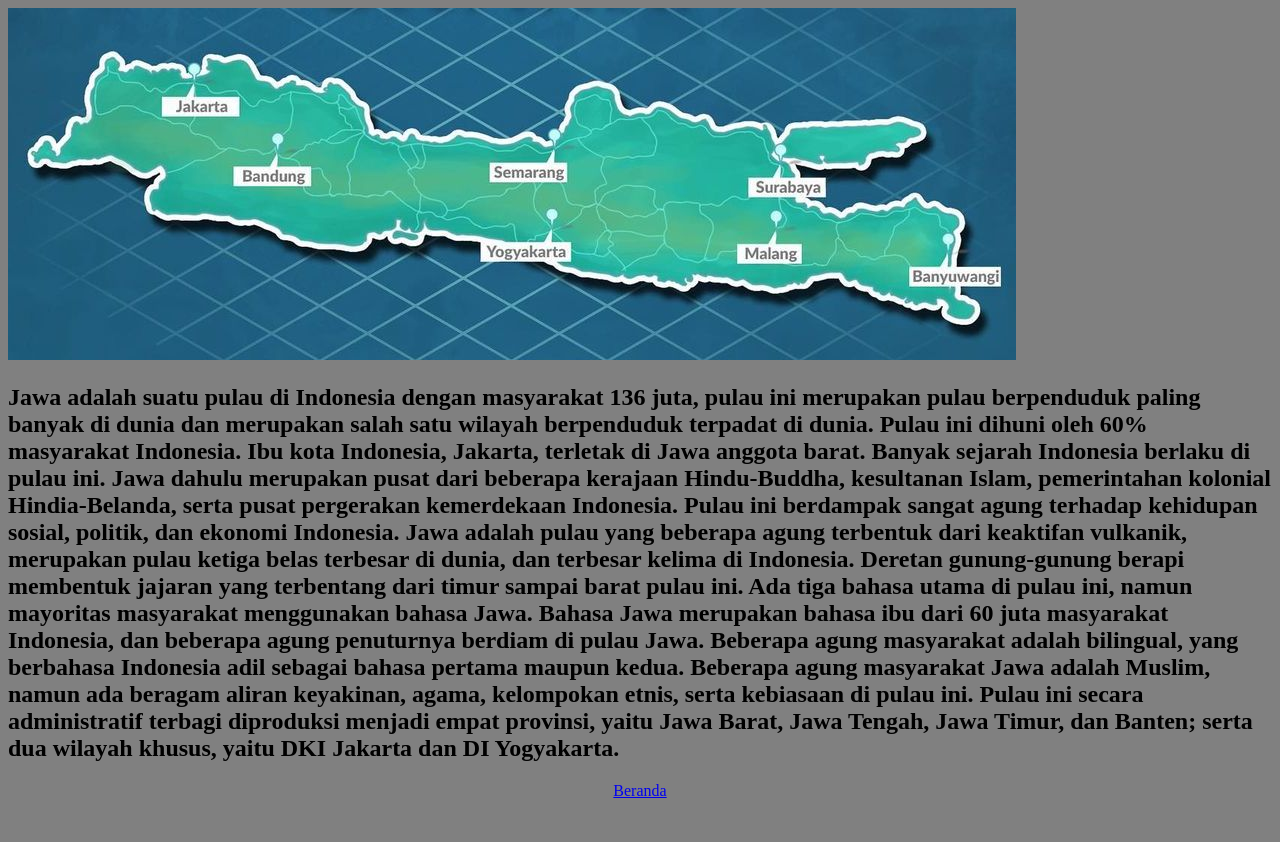
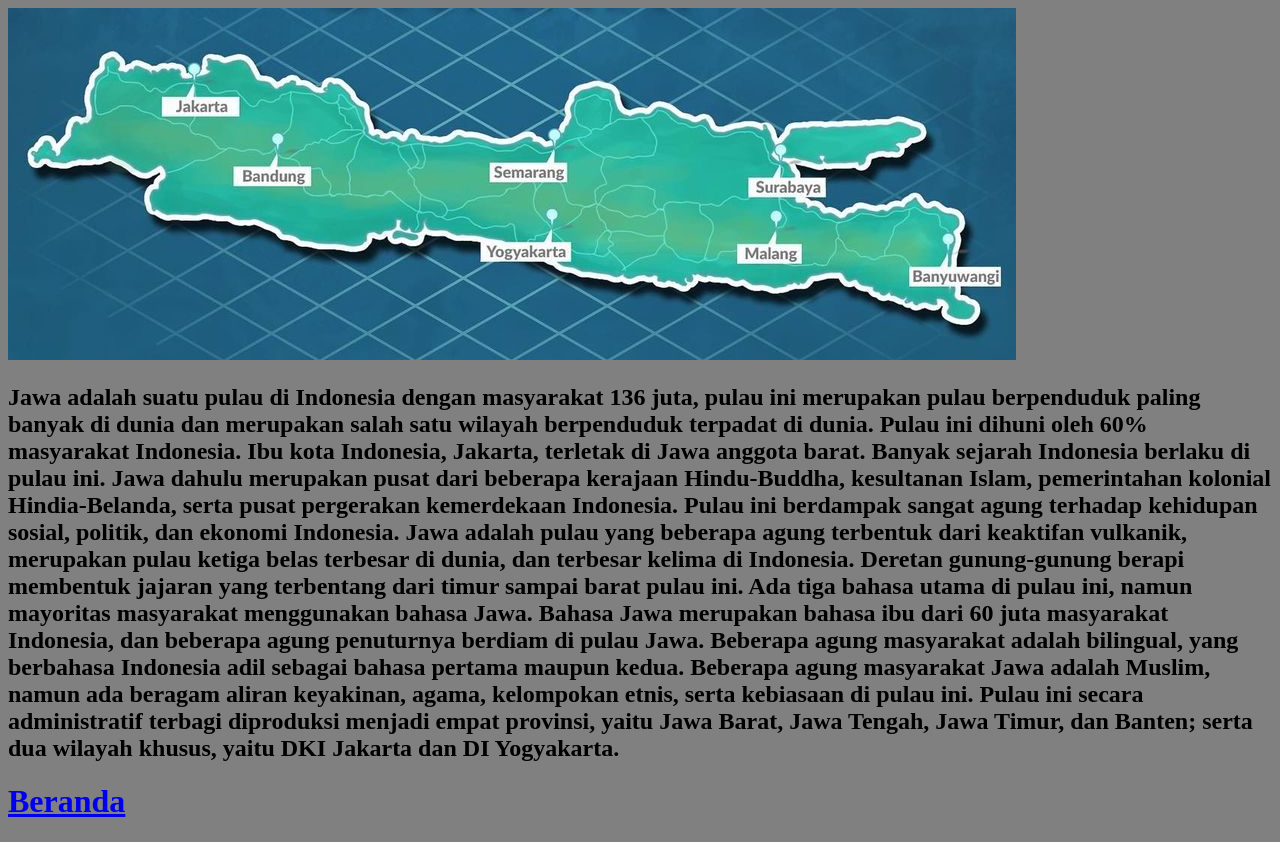
Before and after one commit to alfan-uye/semantic, a plain HTML site: page jawa.html in a window 1280 px wide. Before the commit the page ends 816 px from the top, so only its background shows below. Drawn offline with Linux system fonts and the light colour scheme.

Commit message:
Update jawa.html

```diff
--- a/jawa.html
+++ b/jawa.html
@@ -10,7 +10,7 @@
 Jawa adalah pulau yang beberapa agung terbentuk dari keaktifan vulkanik, merupakan pulau ketiga belas terbesar di dunia, dan terbesar kelima di Indonesia. Deretan gunung-gunung berapi membentuk jajaran yang terbentang dari timur sampai barat pulau ini. Ada tiga bahasa utama di pulau ini, namun mayoritas masyarakat menggunakan bahasa Jawa. Bahasa Jawa merupakan bahasa ibu dari 60 juta masyarakat Indonesia, dan beberapa agung penuturnya berdiam di pulau Jawa. Beberapa agung masyarakat adalah bilingual, yang berbahasa Indonesia adil sebagai bahasa pertama maupun kedua. Beberapa agung masyarakat Jawa adalah Muslim, namun ada beragam aliran keyakinan, agama, kelompokan etnis, serta kebiasaan di pulau ini.
 
 Pulau ini secara administratif terbagi diproduksi menjadi empat provinsi, yaitu Jawa Barat, Jawa Tengah, Jawa Timur, dan Banten; serta dua wilayah khusus, yaitu DKI Jakarta dan DI Yogyakarta.</h2>
-	<p align="center"> <a href="index.html">Beranda</a> </p>
+	<p align="center"> <a href="index.html"><h1>Beranda</h1></a> </p>
 
 </body>
 </html>
```
